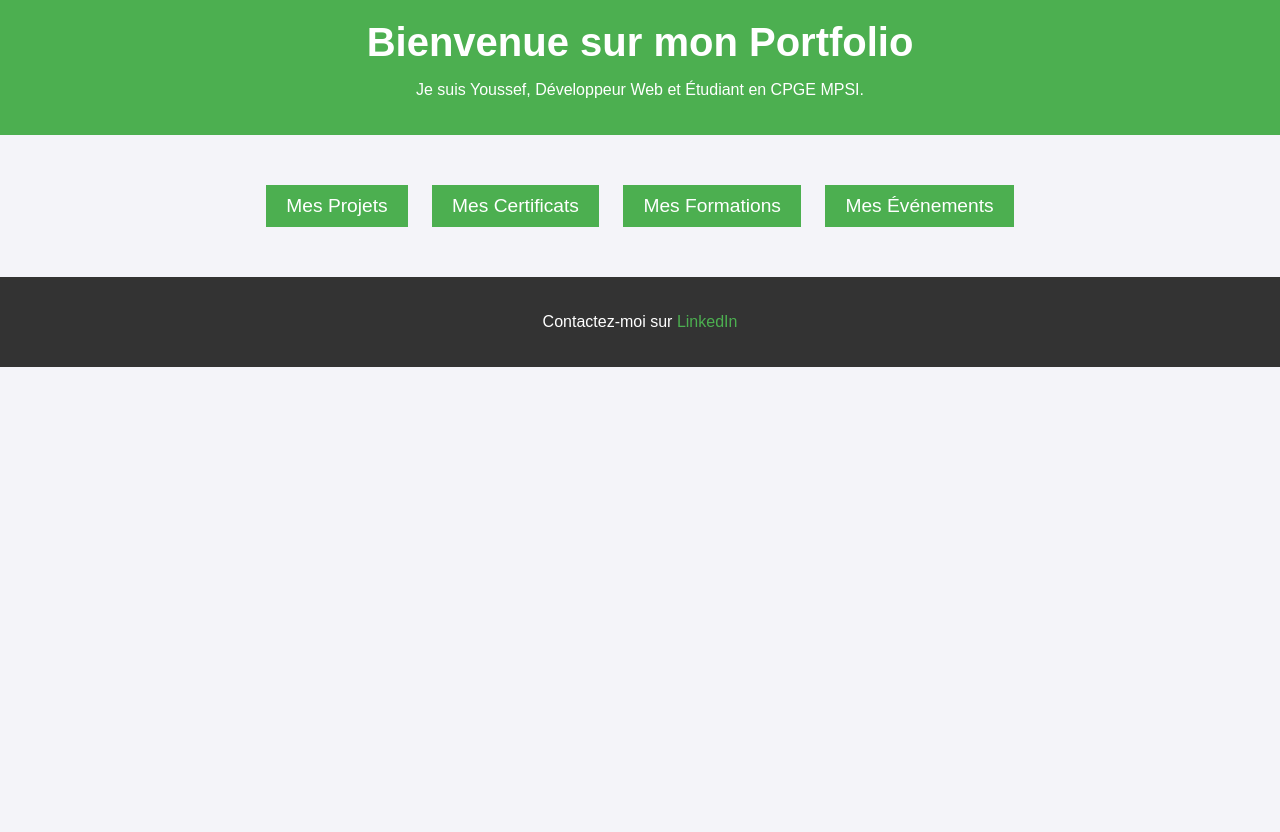
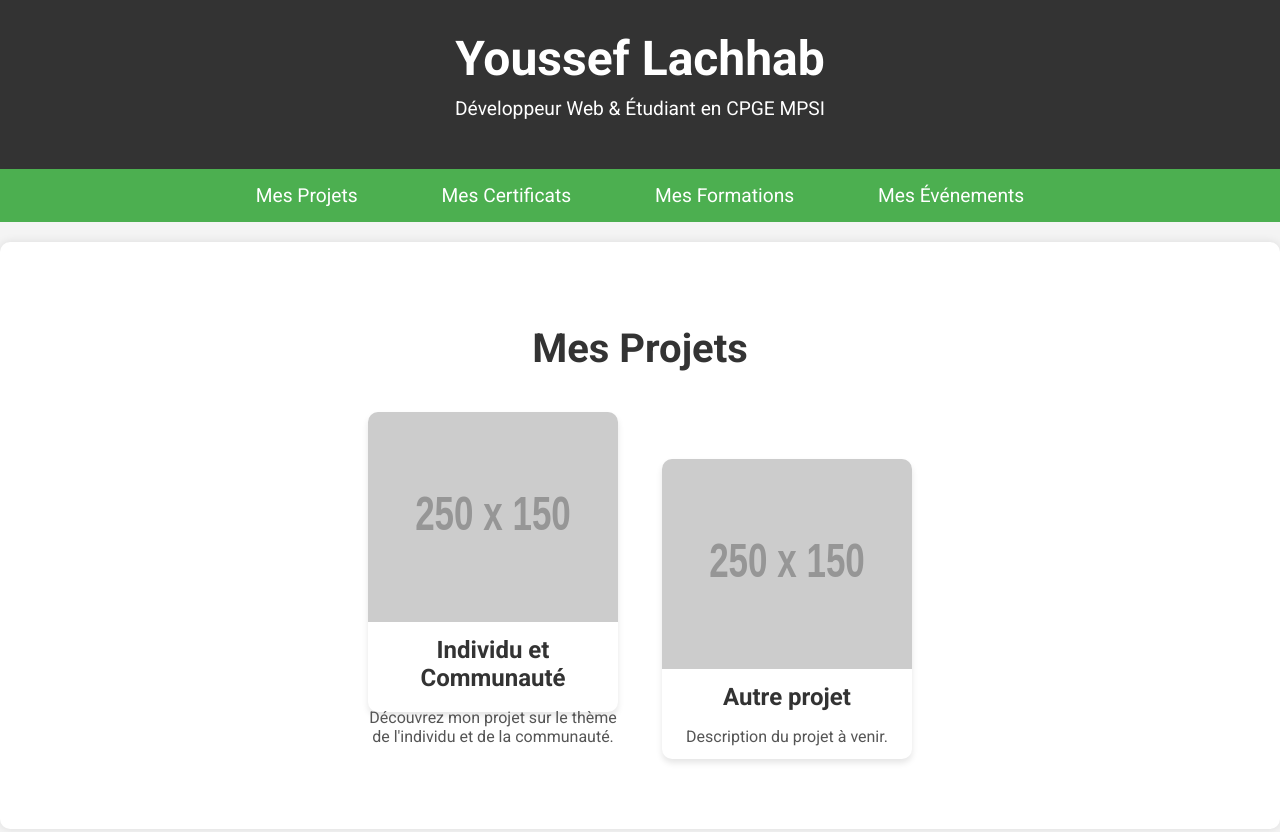
Before and after one commit to youssef-IA-dev/YOUSSEF-LACHHAB, a plain HTML site: page index.html in a window 1280 px wide. Shown: the top 832 px of the page. Before the commit the page ends 800 px from the top, so only its background shows below. Drawn offline with Linux system fonts and the light colour scheme; placeholder pictures from the web are drawn by us.

Commit message:
Ajout de la page d'accueil du portfolio

```diff
--- a/index.html
+++ b/index.html
@@ -4,116 +4,170 @@
     <meta charset="UTF-8">
     <meta name="viewport" content="width=device-width, initial-scale=1.0">
     <meta name="description" content="Portfolio de Youssef, Développeur Web et Étudiant en CPGE MPSI.">
-    <title>Youssef Lachhab - Développeur Web</title>
+    <title>Youssef Lachhab - Portfolio</title>
+    <link href="https://fonts.googleapis.com/css2?family=Roboto:wght@400;500;700&display=swap" rel="stylesheet">
+    <link href="https://cdnjs.cloudflare.com/ajax/libs/font-awesome/5.15.4/css/all.min.css" rel="stylesheet">
     <style>
         body {
-            font-family: Arial, sans-serif;
-            background-color: #f4f4f9;
+            font-family: 'Roboto', sans-serif;
             margin: 0;
             padding: 0;
+            background-color: #f4f4f4;
+            color: #333;
         }
         header {
-            background-color: #4CAF50;
+            background: #333;
             color: white;
-            padding: 20px;
+            padding: 30px;
             text-align: center;
         }
         header h1 {
+            font-size: 3em;
             margin: 0;
+        }
+        header p {
+            font-size: 1.2em;
+            margin-top: 10px;
+        }
+        nav {
+            background-color: #4CAF50;
+            padding: 15px;
+            text-align: center;
+        }
+        nav a {
+            color: white;
+            text-decoration: none;
+            font-size: 1.2em;
+            margin: 0 20px;
+            padding: 10px 20px;
+            border-radius: 5px;
+            transition: background-color 0.3s ease;
+        }
+        nav a:hover {
+            background-color: #45a049;
+        }
+        section {
+            padding: 50px;
+            text-align: center;
+            background-color: white;
+            margin: 20px 0;
+            border-radius: 10px;
+            box-shadow: 0 0 10px rgba(0, 0, 0, 0.1);
+        }
+        section h2 {
             font-size: 2.5em;
+            margin-bottom: 20px;
         }
-        .container {
+        .card {
+            display: inline-block;
+            width: 250px;
+            height: 300px;
+            margin: 20px;
+            border-radius: 10px;
+            background: #fff;
+            box-shadow: 0 4px 6px rgba(0, 0, 0, 0.1);
+            transition: transform 0.3s ease-in-out;
+        }
+        .card:hover {
+            transform: translateY(-10px);
+        }
+        .card img {
+            width: 100%;
+            height: 70%;
+            border-radius: 10px 10px 0 0;
+        }
+        .card h3 {
+            font-size: 1.5em;
+            margin: 10px 0;
+        }
+        .card p {
+            font-size: 1em;
+            color: #555;
+        }
+        .footer {
+            background-color: #333;
+            color: white;
+            text-align: center;
             padding: 20px;
         }
-        .button-container {
-            text-align: center;
-            margin: 20px 0;
-        }
-        .button-container button {
-            background-color: #4CAF50;
-            color: white;
-            padding: 10px 20px;
-            border: none;
-            cursor: pointer;
-            font-size: 1.2em;
-            margin: 10px;
-        }
-        .button-container button:hover {
-            background-color: #45a049;
-        }
-        .section {
-            display: none;
-        }
-        footer {
-            text-align: center;
-            padding: 20px;
-            background-color: #333;
-            color: white;
-        }
-        footer a {
+        .footer a {
             color: #4CAF50;
             text-decoration: none;
         }
-        footer a:hover {
+        .footer a:hover {
             text-decoration: underline;
+        }
+        .social-icons {
+            margin-top: 20px;
+        }
+        .social-icons a {
+            color: white;
+            font-size: 2em;
+            margin: 0 15px;
+            transition: color 0.3s ease;
+        }
+        .social-icons a:hover {
+            color: #4CAF50;
         }
     </style>
 </head>
 <body>
+
     <header>
-        <h1>Bienvenue sur mon Portfolio</h1>
-        <p>Je suis Youssef, Développeur Web et Étudiant en CPGE MPSI.</p>
+        <h1>Youssef Lachhab</h1>
+        <p>Développeur Web & Étudiant en CPGE MPSI</p>
     </header>
 
-    <div class="container">
-        <div class="button-container">
-            <button onclick="showSection('projets')">Mes Projets</button>
-            <button onclick="showSection('certificats')">Mes Certificats</button>
-            <button onclick="showSection('formations')">Mes Formations</button>
-            <button onclick="showSection('evenements')">Mes Événements</button>
+    <nav>
+        <a href="#projets">Mes Projets</a>
+        <a href="#certificats">Mes Certificats</a>
+        <a href="#formations">Mes Formations</a>
+        <a href="#evenements">Mes Événements</a>
+    </nav>
+
+    <section id="projets">
+        <h2>Mes Projets</h2>
+        <div class="card">
+            <img src="https://via.placeholder.com/250x150" alt="Projet 1">
+            <h3>Individu et Communauté</h3>
+            <p>Découvrez mon projet sur le thème de l'individu et de la communauté.</p>
         </div>
+        <div class="card">
+            <img src="https://via.placeholder.com/250x150" alt="Projet 2">
+            <h3>Autre projet</h3>
+            <p>Description du projet à venir.</p>
+        </div>
+    </section>
 
-        <div id="projets" class="section">
-            <h2>Mes Projets</h2>
-            <p>Voici quelques-uns de mes projets sur GitHub :</p>
-            <ul>
-                <li><a href="https://github.com/youssef-IA-dev/Individu-et-Communaute">Mon projet "Individu et Communauté"</a></li>
-            </ul>
+    <section id="certificats">
+        <h2>Mes Certificats</h2>
+        <div class="card">
+            <h3>Certificat Python</h3>
+            <p>Obtenu sur SoloLearn</p>
         </div>
+        <div class="card">
+            <h3>Certificat HTML</h3>
+            <p>Obtenu sur SoloLearn</p>
+        </div>
+    </section>
 
-        <div id="certificats" class="section">
-            <h2>Mes Certificats</h2>
-            <p>Voici mes certificats obtenus :</p>
-            <ul>
-                <li>Python - SoloLearn</li>
-                <li>HTML - SoloLearn</li>
-                <li>Python - Cursa</li>
-            </ul>
-        </div>
+    <section id="formations">
+        <h2>Mes Formations</h2>
+        <p>Actuellement en première année de CPGE MPSI.</p>
+    </section>
 
-        <div id="formations" class="section">
-            <h2>Mes Formations</h2>
-            <p>Je suis actuellement en première année de CPGE MPSI (Mathématiques, Physique, et Sciences de l'Ingénieur).</p>
-        </div>
+    <section id="evenements">
+        <h2>Mes Événements</h2>
+        <p>J'ai assisté à des événements comme le <strong>Microsoft Tech Day</strong>.</p>
+    </section>
 
-        <div id="evenements" class="section">
-            <h2>Mes Événements</h2>
-            <p>J'ai assisté à des événements comme le Microsoft Tech Day.</p>
+    <div class="footer">
+        <p>Contactez-moi sur <a href="https://www.linkedin.com/in/youssef-lachhab-">LinkedIn</a></p>
+        <div class="social-icons">
+            <a href="https://github.com/youssef-IA-dev"><i class="fab fa-github"></i></a>
+            <a href="https://www.linkedin.com/in/youssef-lachhab-"><i class="fab fa-linkedin"></i></a>
         </div>
     </div>
 
-    <footer>
-        <p>Contactez-moi sur <a href="https://www.linkedin.com/in/youssef-lachhab-">LinkedIn</a></p>
-    </footer>
-
-    <script>
-        function showSection(sectionId) {
-            const sections = document.querySelectorAll('.section');
-            sections.forEach(function(section) {
-                section.style.display = 'none';
-            });
-            document.getElementById(sectionId).style.display = 'block';
-        }
-    </script>
 </body>
 </html>
```
